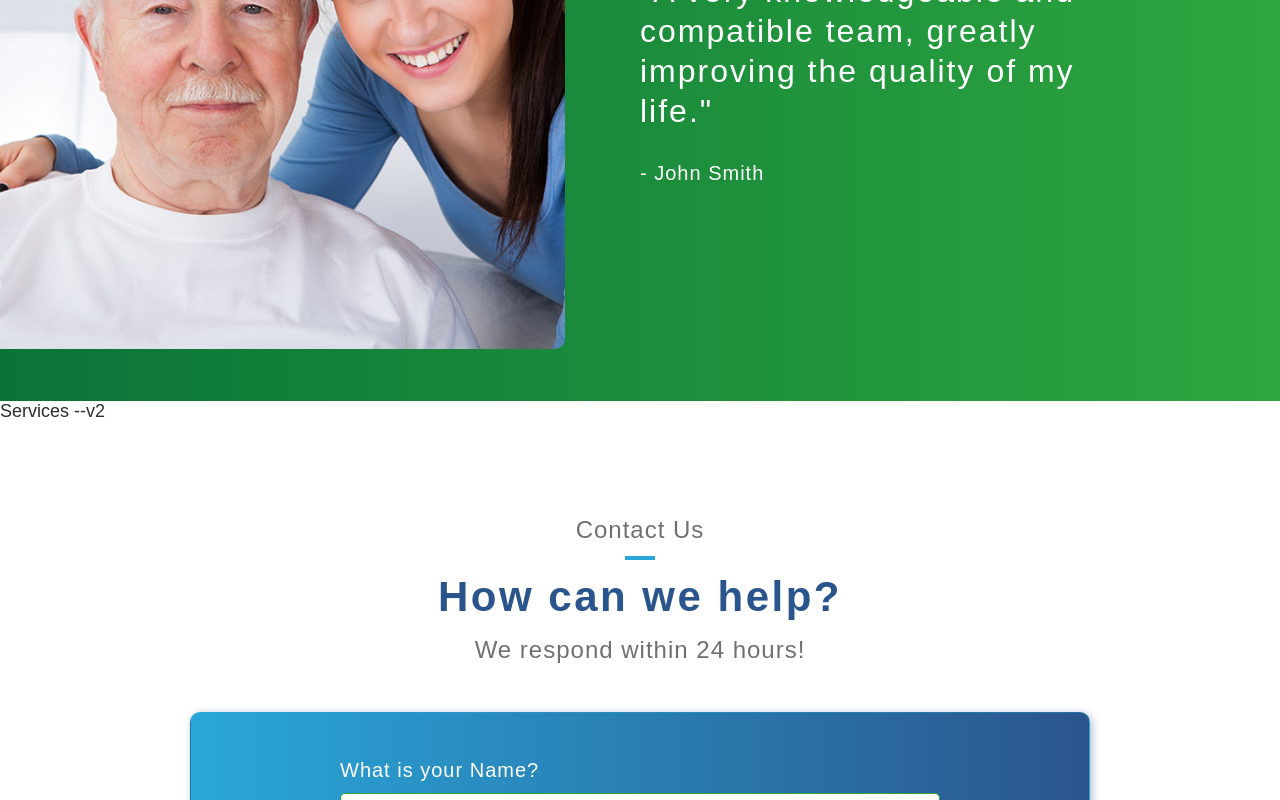
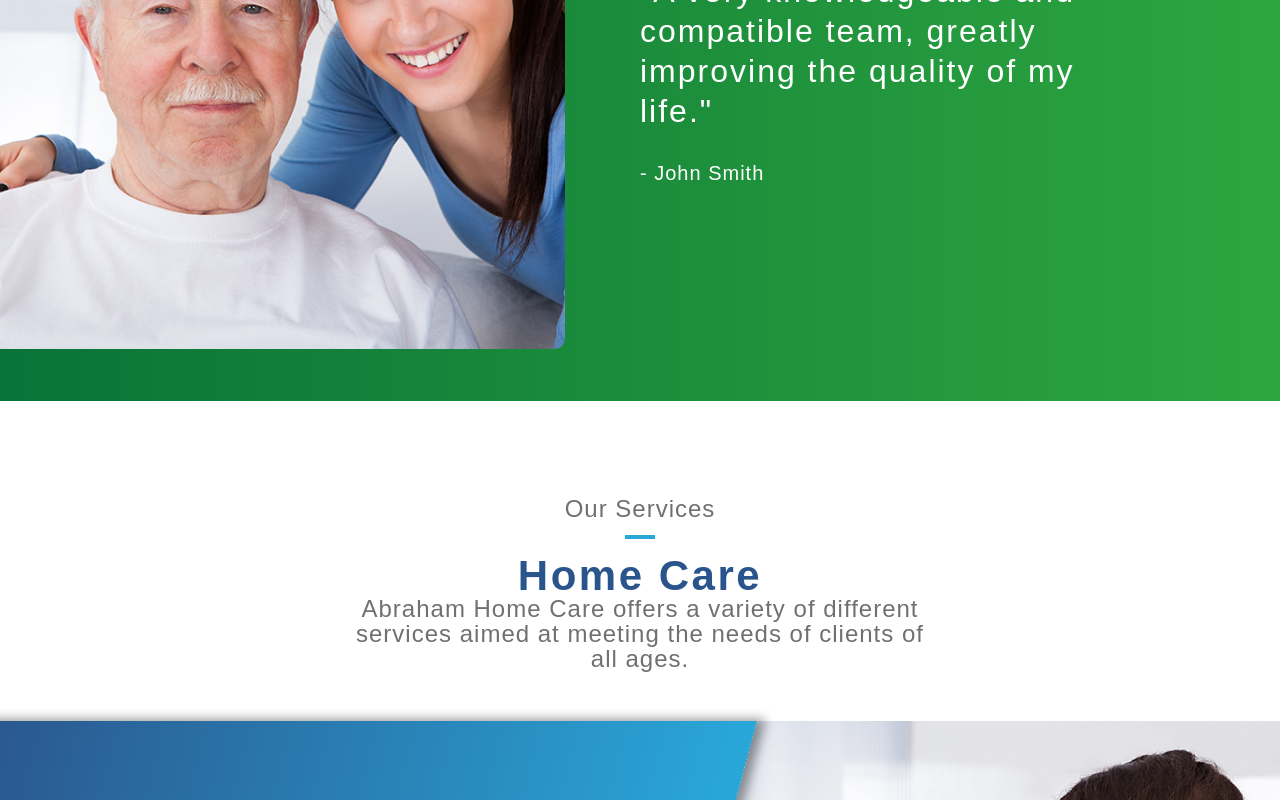
Before and after one commit to ECWireless/abecares, a Next.js app: page / in a window 1280 px wide. Shown: the part 2000-2800 px from the top of the page. Built offline with nearby package versions, Linux system fonts and the light colour scheme; a web font is replaced by a local one.

Commit message:
New Style

```diff
--- /dev/null
+++ b/components/ArrowButton.js
@@ -0,0 +1,13 @@
+import React from 'react'
+
+export default function ArrowButton() {
+    return (
+        <div className="arrow-button__container">
+                <svg version="1.1" className="arrow-button__icon" xmlns="http://www.w3.org/2000/svg"viewBox="0 0 451.847 451.847">
+                    <path d="M225.923,354.706c-8.098,0-16.195-3.092-22.369-9.263L9.27,151.157c-12.359-12.359-12.359-32.397,0-44.751
+                        c12.354-12.354,32.388-12.354,44.748,0l171.905,171.915l171.906-171.909c12.359-12.354,32.391-12.354,44.744,0
+                        c12.365,12.354,12.365,32.392,0,44.751L248.292,345.449C242.115,351.621,234.018,354.706,225.923,354.706z"/>
+                </svg>
+            </div>
+    )
+}
--- a/containers/home/Banner.js
+++ b/containers/home/Banner.js
@@ -1,4 +1,5 @@
-import React from 'react'
+import React from 'react';
+import ArrowButton from '../../components/ArrowButton';
 
 export default function Banner(props) {
     return (
@@ -31,12 +32,8 @@
                 <p className="p-s" id="banner__paragraph">Specialized Care</p>
                 <p className="p-s" id="banner__paragraph">Companionship</p>
             </div>
-            <div id="banner__arrow-container" onClick={props.scrollToLocation}>
-                <svg version="1.1" id="banner__arrow" xmlns="http://www.w3.org/2000/svg"viewBox="0 0 451.847 451.847">
-                    <path d="M225.923,354.706c-8.098,0-16.195-3.092-22.369-9.263L9.27,151.157c-12.359-12.359-12.359-32.397,0-44.751
-                        c12.354-12.354,32.388-12.354,44.748,0l171.905,171.915l171.906-171.909c12.359-12.354,32.391-12.354,44.744,0
-                        c12.365,12.354,12.365,32.392,0,44.751L248.292,345.449C242.115,351.621,234.018,354.706,225.923,354.706z"/>
-                </svg>
+            <div id="banner__button" onClick={props.scrollToLocation}>
+                <ArrowButton scrollToLocation={props.scrollToLocation} />
             </div>
         </section>
     )
--- a/containers/home/Services2.js
+++ b/containers/home/Services2.js
@@ -1,9 +1,32 @@
-import React from 'react'
+import React from 'react';
+
+// Components
+import ArrowButton from '../../components/ArrowButton';
 
 export default function Services2() {
     return (
-        <div>
-            Services --v2
-        </div>
+        <section className="container" id="services2">
+            <p className="p-m" id="services2__subtitle">Our Services</p>
+            <div className="line" id="services2__line" />
+            <h2 className="h2" id="services2__header">Home Care</h2>
+            <p className="p-m" id="services2__paragraph">Abraham Home Care offers a variety of different services aimed at meeting the needs of clients of all ages.</p>
+
+            <div style={{backgroundImage: 'url(/home-care-photo-3.jpg)'}} id="services2__photo" />
+            <div id="services2__background" />
+            <div id="services2__left">
+                <ArrowButton />
+            </div>
+
+            <div id="services2__right">
+                <ArrowButton />
+            </div>
+
+            <div id="services2__container">
+                <h3 className="h3" id="services2__sub-heading">Personal Assistance</h3>
+                <div className="line line--white" id="services2__line" />
+                <p className="p-s" id="services2__sub-paragraph">Standby Assistance with Morning and Evening Routines, Transfer Assistance, Bathing & Showering Assistance, Personal Hygiene Assistance, Help with Restroom Use, Assistance with Dressing, and Personal Appearance Care.</p>
+                <button className="button button__m" id="services2__button">Learn More</button>
+            </div>
+        </section>
     )
 }
--- a/pages/index.js
+++ b/pages/index.js
@@ -2,7 +2,7 @@
 import Head from 'next/head';
 import '../sass/styles.scss';
 import "scroll-behavior-polyfill";
-import ScrollAnimation from 'react-animate-on-scroll';
+// import ScrollAnimation from 'react-animate-on-scroll';
 
 // Sections
 import Sidebar from '../components/Sidebar';
@@ -59,7 +59,7 @@
 					<link rel="stylesheet" href="https://cdnjs.cloudflare.com/ajax/libs/animate.css/3.5.2/animate.min.css"></link>
 				</Head>
 
-				<main style={{overflow: 'hidden'}}>
+				<main>
 					<Sidebar sidebarToggle={this.state.sidebarToggle} onSidebarToggle={this.onSidebarToggle} />
 					<Backdrop backdropToggle={this.state.backdropToggle} onSidebarToggle={this.onSidebarToggle} />
 					<Header onSidebarToggle={this.onSidebarToggle} />
--- a/sass/components/_buttons.scss
+++ b/sass/components/_buttons.scss
@@ -60,3 +60,47 @@
         box-shadow: none;
     }
 }
+
+.arrow-button {
+    &__container {
+        grid-column: 1 / 13;
+        grid-row: 1 / -1;
+        align-self: center;
+        justify-self: flex-end;
+        z-index: 2;
+        width: 6rem;
+        height: 6rem;
+        border-radius: 50%;
+        background: $color-secondary-green;
+        display: flex;
+        align-items: center;
+        justify-content: center;
+        transform: translate(3rem, 0);
+
+        transition: all .3s ease;
+
+        @include respond(tab-port) {
+            grid-column: 2 / 8;
+            justify-self: center;
+            align-self: flex-start;
+            transform: translate(0, -3rem);
+        }
+
+        &:hover {
+            cursor: pointer;
+            background: $color-secondary-blue;
+            transform: translate(3rem, 3px);
+
+            @include respond(tab-port) {
+                transform: translate(0, -2.7rem);
+            }
+        }
+    }
+
+    &__icon {
+        width: 3rem;
+        height: 3rem;
+        fill: #fff;
+        margin-top: 5px;
+    }
+}
--- a/sass/components/_lines.scss
+++ b/sass/components/_lines.scss
@@ -2,4 +2,8 @@
     width: 3rem;
     border-bottom: 4px solid $color-secondary-blue;
     margin-bottom: 1.2rem;
+
+    &--white {
+        border-bottom: 4px solid #fff;
+    }
 }
--- a/sass/containers/_home.scss
+++ b/sass/containers/_home.scss
@@ -3,4 +3,5 @@
 @import './home/about';
 @import './home/testimonial';
 @import './home/services';
+@import './home/services2';
 @import './home/contact';
--- a/sass/containers/home/_banner.scss
+++ b/sass/containers/home/_banner.scss
@@ -1,5 +1,6 @@
 #banner {
     background: $color-gradient-blue;
+    z-index: -2;
 
     @include respond(big-desktop) {
         grid-template-rows: 30rem;
@@ -28,6 +29,7 @@
 
         @include respond(tab-port) {
             grid-column: 1 / 9;
+            border-radius: 0;
         }
     }
 
@@ -66,48 +68,22 @@
         }
     }
 
-    &__arrow-container {
+    &__button {
         grid-column: 1 / 13;
         grid-row: 1 / -1;
         align-self: center;
         justify-self: flex-end;
         z-index: 2;
-        width: 6rem;
-        height: 6rem;
-        border-radius: 50%;
-        background: $color-secondary-green;
-        display: flex;
-        align-items: center;
-        justify-content: center;
-        transform: translate(3rem, 0);
-
-        transition: all .3s ease;
 
         @include respond(tab-port) {
             grid-column: 2 / 8;
             justify-self: center;
-            align-self: flex-start;
-            transform: translate(0, -3rem);
-        }
-
-        &:hover {
-            cursor: pointer;
-            background: $color-secondary-blue;
-            transform: translate(3rem, 3px);
-
-            @include respond(tab-port) {
-                transform: translate(0, -2.7rem);
-            }
+            align-self: flex-start
         }
     }
+}
 
-    &__arrow {
-        width: 3rem;
-        height: 3rem;
-        fill: #fff;
-        margin-top: 5px;
-    }
-}
+
 
 .banner__text-container {
     grid-row: 1 / -1;
--- a/sass/containers/home/_hero.scss
+++ b/sass/containers/home/_hero.scss
@@ -27,7 +27,7 @@
     &__photo-container {
         grid-column: 9 / 15;
         grid-row: 1 / -1;
-        z-index: -2;
+        z-index: 0;
         height: 100%;
         overflow: hidden;
 
--- /dev/null
+++ b/sass/containers/home/_services2.scss
@@ -0,0 +1,146 @@
+#services2 {
+    @include respond(big-desktop) {
+        // grid-template-rows: 15rem 5rem 7rem 5rem 60rem;
+    }
+
+    grid-template-rows: 15rem 5rem 7rem 5rem 50rem;
+    overflow: hidden;
+
+    @include respond(small-phone) {
+        grid-template-rows: 15rem 5rem 7rem 5rem 55rem;
+    }
+
+    &__subtitle {
+        grid-row: 1 / 2;
+        grid-column: 2 / 14;
+        justify-self: center;
+        align-self: flex-end;
+        margin-bottom: 3rem;
+
+        @include respond(tab-port) {
+            grid-column: 2 / 8;
+        }
+    }
+
+    &__line {
+        grid-row: 1 / 2;
+        grid-column: 2 / 14;
+        justify-self: center;
+
+        @include respond(tab-port) {
+            grid-column: 2 / 8;
+        }
+    }
+
+    &__header {
+        grid-row: 2 / 3;
+        grid-column: 2 / 14;
+        justify-self: center;
+        align-self: flex-end;
+
+        @include respond(tab-port) {
+            grid-column: 2 / 8;
+        }
+    }
+
+    &__paragraph {
+        grid-row: 3 / 4;
+        grid-column: 4 / 12;
+        justify-self: center;
+        align-self: flex-end;
+        text-align: center;
+
+        @include respond(tab-port) {
+            grid-column: 2 / 8;
+        }
+    }
+
+    &__background {
+        grid-row: 5 / 6;
+        grid-column: 1 / 10;
+        background: $color-gradient-blue-flip;
+        transform: skew(-15deg) translateX(-10rem);
+        box-shadow: $shadow-right;
+
+        @include respond(tab-port) {
+            grid-column: 1 / -1;
+            transform: skew(0) translateX(0);
+        }
+    }
+
+    &__photo {
+        grid-row: 5 / 6;
+        grid-column: 7 / -1;
+        background: lightyellow;
+    }
+
+    &__left {
+        grid-row: 5 / 6;
+        grid-column: 1 / 3;
+        align-self: center;
+        justify-self: center;
+        transform: rotate(90deg) translate(-50%, 0);
+
+        @include respond(tab-port) {
+            transform: rotate(90deg) translate(0, 0);
+            grid-column: 2 / 3;
+            align-self: flex-end;
+            margin-bottom: 4rem;
+        }
+    }
+
+    &__right {
+        grid-row: 5 / 6;
+        grid-column: -3 / -1;
+        align-self: center;
+        justify-self: center;
+        transform: rotate(-90deg) translate(-50%, 0);
+
+        @include respond(tab-port) {
+            transform: rotate(-90deg) translate(0, 0);
+            grid-column: -3 / -2;
+            align-self: flex-end;
+            margin-bottom: 4rem;
+        }
+    }
+
+    &__container {
+        grid-row: 5 / 6;
+        grid-column: 2 / 8;
+        z-index: 1;
+
+        display: flex;
+        flex-direction: column;
+
+        @include respond(tab-land) {
+            grid-column: 3 / 8;
+        }
+
+        @include respond(tab-port) {
+            grid-column: 2 / 8;
+        }
+    }
+
+    &__sub-heading {
+        margin-top: 12rem;
+        color: #fff;
+
+        @include respond(tab-port) {
+            margin-top: 6rem;
+        }
+    }
+
+    &__line {
+        margin-top: 1rem;
+    }
+
+    &__sub-paragraph {
+        margin-top: 3rem;
+        color: #fff;
+        text-align: left;
+    }
+
+    &__button {
+        margin-top: 4rem;
+    }
+}
```
